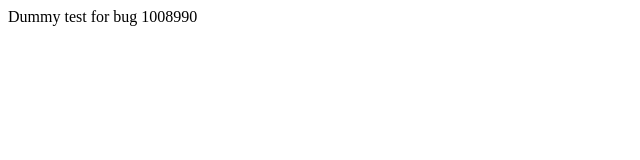
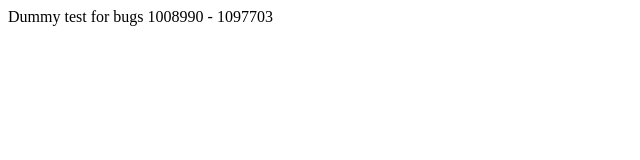
Before and after one commit to ferjm/fake-firefox-marketplace, a website: page webapp/apps/packagedApp/index.html in a window 1280 px wide. Shown: the full height of the page, 0-640 px from the left. Drawn offline with Linux system fonts and the light colour scheme.

```diff
--- a/webapp/apps/packagedApp/index.html
+++ b/webapp/apps/packagedApp/index.html
@@ -2,10 +2,10 @@
 <html lang="en">
 <head>
   <meta charset="UTF-8">
-  <title>bug1008990</title>
+  <title>bugs 1008990-1097703</title>
 </head>
 <body>
-  Dummy test for bug 1008990
+  Dummy test for bugs 1008990 - 1097703
   <div id="token"></div>
 </body>
 </html>
```
Also changed, not shown: 2 other files.
